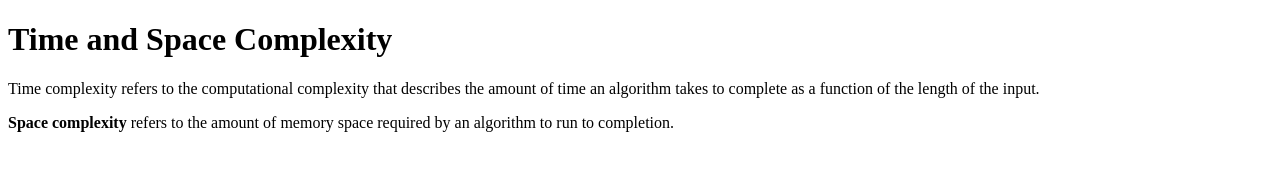
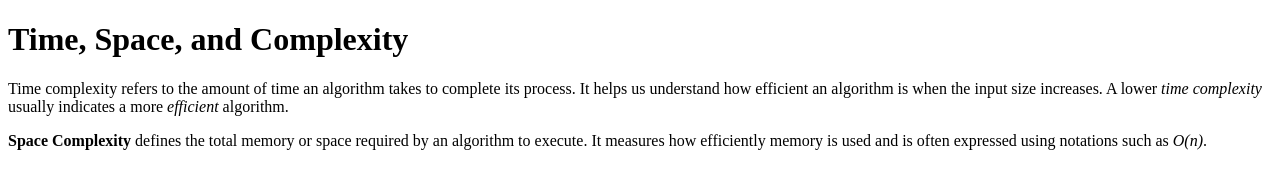
Before and after one commit to acciojob/time-and-space-complexity-Sathish-design-1, a website: page main.html in a window 1280 px wide. Drawn offline with Linux system fonts and the light colour scheme.

Commit message:
created a submission

```diff
--- a/main.html
+++ b/main.html
@@ -8,9 +8,18 @@
 
 <body>
 	<!-- the entire body must be written by student -->
-	<h1>Time and Space Complexity</h1>
-	<p>Time complexity refers to the computational complexity that describes the amount of time an algorithm takes to complete as a function of the length of the input.</p>
-	<p><b>Space complexity</b> refers to the amount of memory space required by an algorithm to run to completion.</p>
+	<h1>Time, Space, and Complexity</h1>
+
+    <p>
+        Time complexity refers to the amount of time an algorithm takes to complete its process.
+        It helps us understand how efficient an algorithm is when the input size increases.
+        A lower <em>time complexity</em> usually indicates a more <em>efficient</em> algorithm.
+    </p>
+
+    <p>
+        <b>Space Complexity</b> defines the total memory or space required by an algorithm to execute.
+        It measures how efficiently memory is used and is often expressed using notations such as <em>O(n)</em>.
+    </p>
     <script type="text/javascript" src="./script.js">
 </script>
 
```
